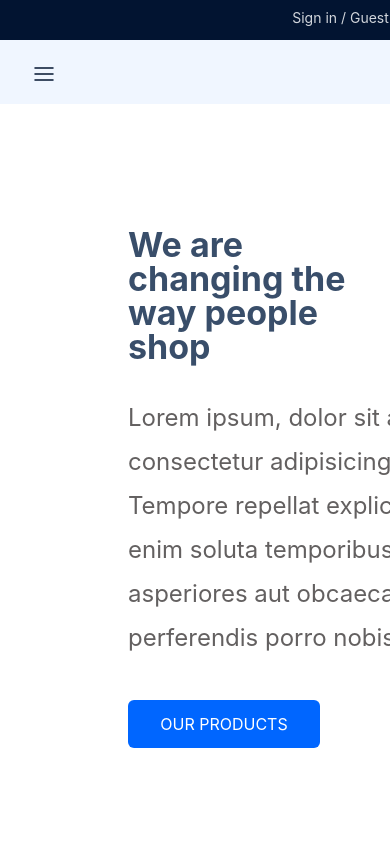
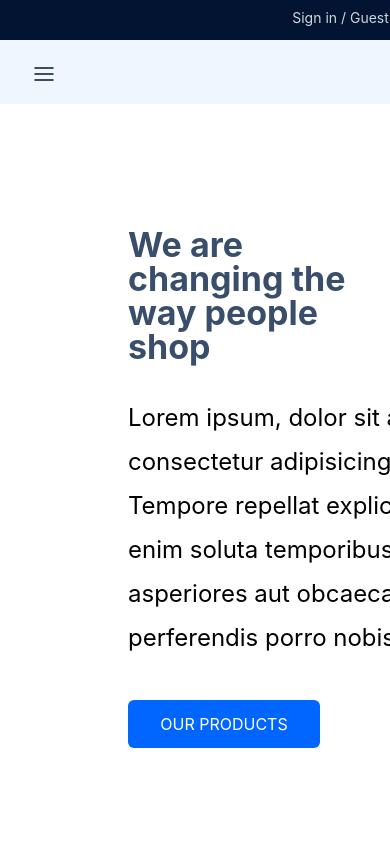
Before and after one commit to Mimox98/e-commerceproject, a React (Vite) app: page / in a window 390 px wide. Shown: the top 844 px of the page. Built offline with nearby package versions, Linux system fonts and the light colour scheme.

Commit message:
Update index.css
changed background color for better mobile optimization

```diff
--- a/src/index.css
+++ b/src/index.css
@@ -4,7 +4,7 @@
   line-height: 1.5;
   font-weight: 400;
   color-scheme: light dark;
-  color: rgba(76, 72, 72, 0.87);
+  background-color: 'ffffff';
 
 
   font-synthesis: none;
```
